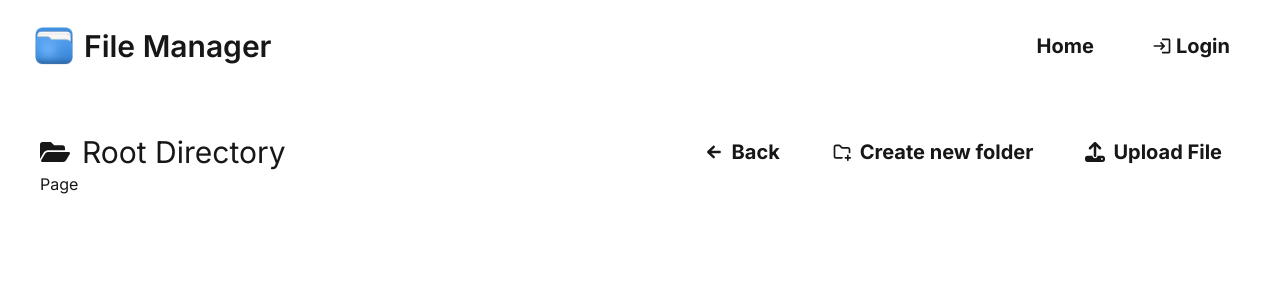
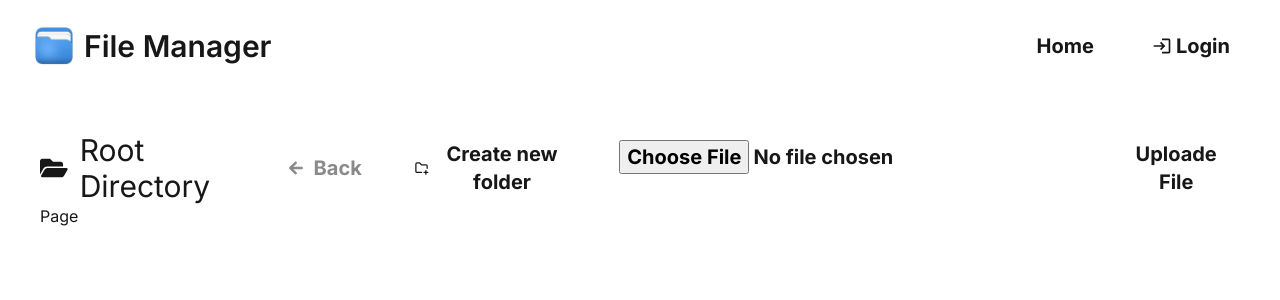
Before and after one commit to sohanshanbhag1502/Distributed-File-Orchestration-and-Synchronization, a Next.js app in the folder file-manager/: page /user/1 in a window 1280 px wide. Shown: the top 300 px of the page. Built offline with nearby package versions, Linux system fonts and the light colour scheme; no server answers.

Commit message:
file upload

```diff
--- a/file-manager/src/components/ButtonBar.tsx
+++ b/file-manager/src/components/ButtonBar.tsx
@@ -1,30 +1,53 @@
 "use client"
 
 import { IoMdArrowRoundBack } from "react-icons/io";
-import { useState, useEffect } from "react";
+import { useState, useEffect, useContext, useRef } from "react";
 import { useRouter, useParams } from "next/navigation";
 import { FaUpload } from "react-icons/fa6";
 import { TbFolderPlus } from "react-icons/tb";
 import NewFolder from "@/components/NewFolder";
+import { WebSocketContext } from "@/app/(loggedIn)/user/layout";
+
+function arrayBufferToBase64(arrayBuffer: any) {
+    let binaryString = '';
+    const bytes = new Uint8Array(arrayBuffer);
+    for (let i = 0; i < bytes.byteLength; i++) {
+      binaryString += String.fromCharCode(bytes[i]);
+    }
+    return btoa(binaryString);
+  }
 
 export default function ButtonBar() {
     const [disabled, setDisabled] = useState(true);
     const router = useRouter();
     const params = useParams();
+    const context = useContext(WebSocketContext)
+    const refUploadFile = useRef<any>(null);
 
     const [showNewFolder, setShowNewFolder] = useState(false);
 
-    useEffect(()=>{
-        if (params.path === undefined) {
-            setDisabled(true);
-        } else {
-            setDisabled(false);
+    const handleFileUpload = (e: any) => {
+        const file = refUploadFile.current.files[0];
+        let path = params.id;
+        if (params.path) {
+            path += "/" + params.path.join("/")
         }
-    }, [params])
+        console.log(file)
 
-    useEffect(() => {
+        const reader = new FileReader();
+        reader.addEventListener("load", (e: any) => {
+            const base64 = arrayBufferToBase64(e.target.result);
+            context.send(JSON.stringify({
+                "Operation": "updateFile",
+                "Filepath": `${path}/${file.name}`,
+                "Dirname": `${path}`,
+                "Newpath": "",
+                "Data": base64
+            }))
+        })
 
-    })
+        reader.readAsArrayBuffer(file)
+    }
 
     return (
         <>
@@ -51,12 +74,16 @@ export default function ButtonBar() {
                 <TbFolderPlus />
                 Create new folder
             </button>
-            <button className="font-bold text-xl border-2 border-white
+            <input type="file" ref={refUploadFile}
+             className="font-bold text-xl border-2 border-white
+                rounded-full px-4 p-1 hover:bg-white hover:text-black transition-all
+                duration-150 flex items-center gap-2 cursor-pointer" />
+            <button onClick={handleFileUpload} className="font-bold text-xl border-2 border-white
                 rounded-full px-4 p-1 hover:bg-white hover:text-black transition-all
                 duration-150 flex items-center gap-2 cursor-pointer">
-                <FaUpload />
-                Upload File
+                Uploade File
             </button>
+
         </>
     )
 }
```
